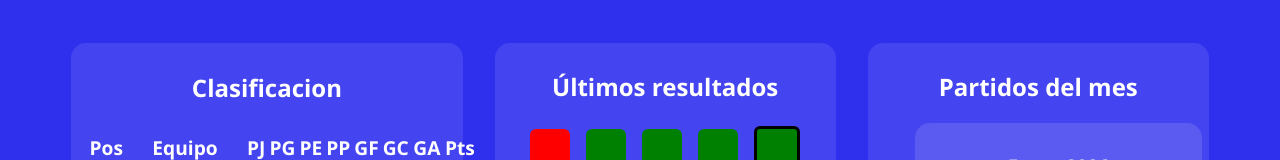
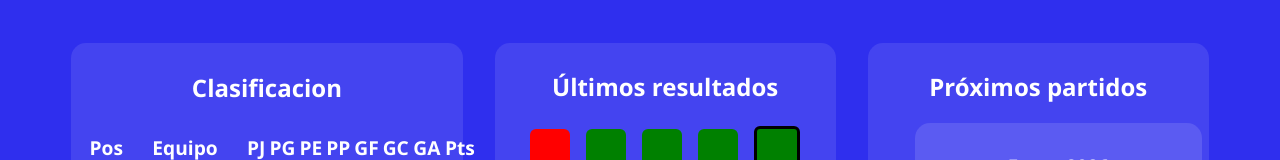
Before and after one commit to pedrovalcarcel/laspistas.github.io, a plain HTML site: page index.html in a window 1280 px wide. Shown: the part 127-287 px from the top of the page. Drawn offline with Linux system fonts and the light colour scheme.

Commit message:
index.html

```diff
--- a/index.html
+++ b/index.html
@@ -46,9 +46,8 @@
             </div>
         </div>
         <div class = "bloque">
-            <h2>Partidos del mes</h2>
+            <h2>Próximos partidos</h2>
             <ul id="partidos-mes"></ul>
-
         </div>
     </section>
     <script src="clasificacion.js"></script>
```
